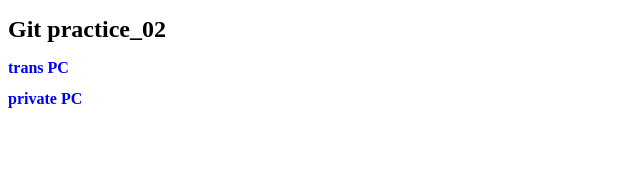
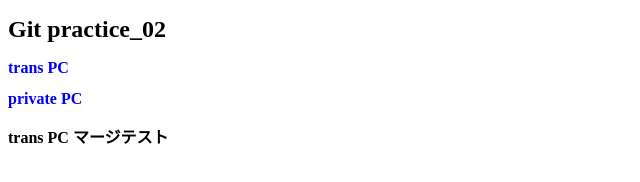
Before and after one commit to tanuki1859/git-practice-02, a plain HTML site: page index.html in a window 1280 px wide. Shown: the whole page, without its empty margins (0-640 px from the left). Drawn offline with Linux system fonts and the light colour scheme.

Commit message:
マージのテスト　トランスPCから

```diff
--- a/index.html
+++ b/index.html
@@ -11,5 +11,7 @@
     <h1>Git practice_02</h1>
     <h2>trans PC</h2>
     <h2>private PC</h2>
+
+    <h3>trans PC マージテスト</h3>
 </body>
 </html>
```
